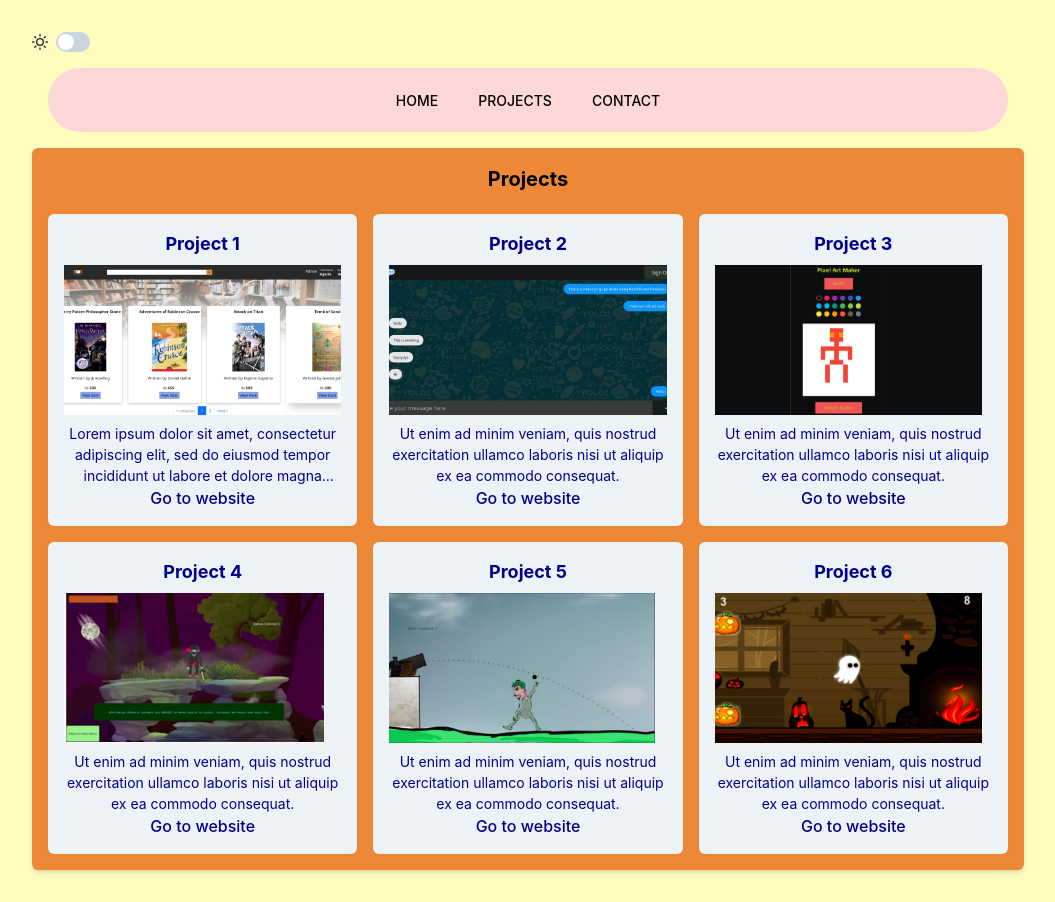
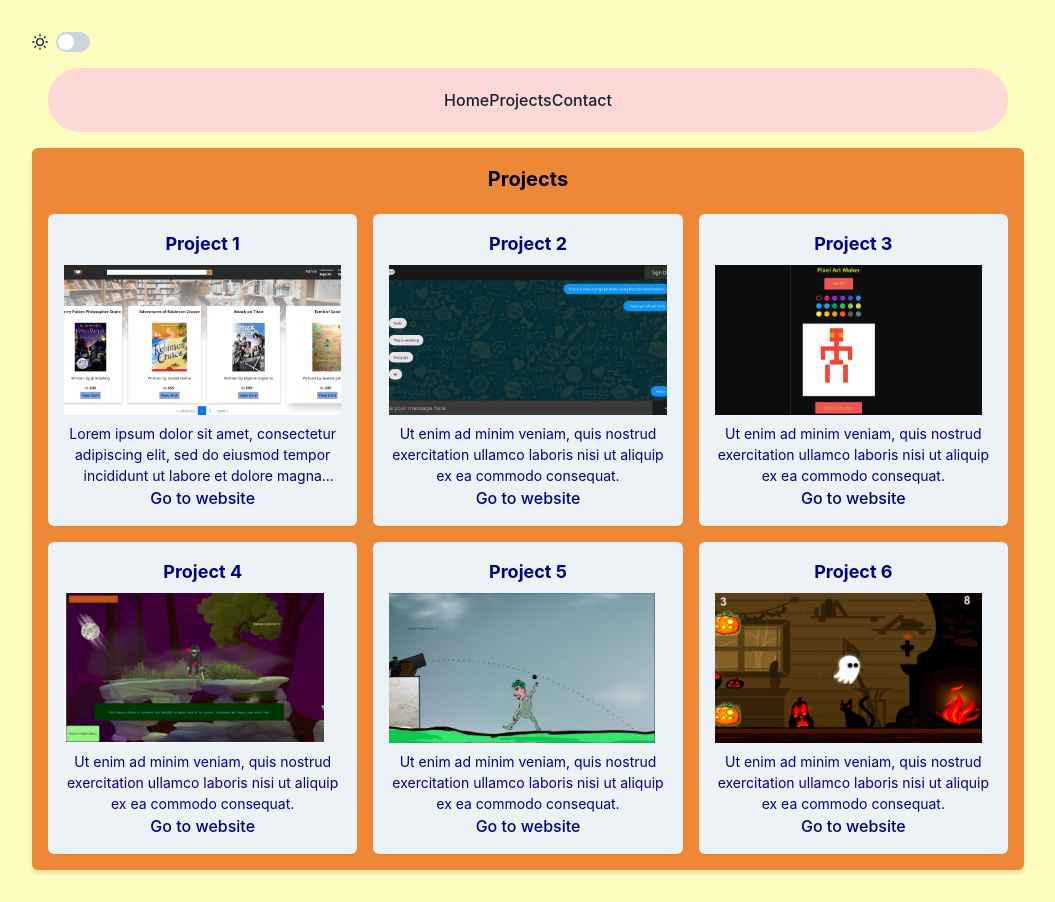
Before and after one commit to Magmastorm3007/Portfolio-site, a React (Vite) app: page /projects in a window 1280 px wide. Shown: the whole page, without its empty margins (112-1167 px from the left). Built offline with nearby package versions, Linux system fonts and the light colour scheme.

Commit message:
Navbar page reload fixed css issues with the navbar

```diff
--- a/src/components/Navbar.jsx
+++ b/src/components/Navbar.jsx
@@ -1,5 +1,6 @@
 import React from 'react';
-import { Flex, Box, Link, useColorMode } from '@chakra-ui/react';
+import { Flex, Box, useColorMode } from '@chakra-ui/react';
+import { Link } from 'react-router-dom';
 
 const Navbar = () => {
   const { colorMode, toggleColorMode } = useColorMode();
@@ -26,19 +27,11 @@ const Navbar = () => {
   };
 
   return (
-    <Flex
-      as="nav"
-      bg={navbarBgColor[colorMode]}
-      p="5"
-      rounded="full"
-      zIndex="sticky"
-    >
-      <Box flex="0.5">
-
-      </Box>
+    <Flex as="nav" bg={navbarBgColor[colorMode]} p="5" rounded="full" zIndex="sticky">
+      <Box flex="0.5"></Box>
       <Box>
         <Link
-          href="/"
+          to="/"  // Use "to" instead of "href" in react-router-dom
           color={navbarTextColor[colorMode]}
           _hover={navbarHoverStyles[colorMode]}
           px="3"
@@ -52,7 +45,7 @@ const Navbar = () => {
           Home
         </Link>
         <Link
-          href="/projects"
+          to="/projects"  // Use "to" instead of "href" in react-router-dom
           color={navbarTextColor[colorMode]}
           _hover={navbarHoverStyles[colorMode]}
           px="3"
@@ -66,7 +59,7 @@ const Navbar = () => {
           Projects
         </Link>
         <Link
-          href="/contact"
+          to="/contact"  // Use "to" instead of "href" in react-router-dom
           color={navbarTextColor[colorMode]}
           _hover={navbarHoverStyles[colorMode]}
           px="3"
```
Also changed, not shown: src/App.jsx (+5 -2 lines).
